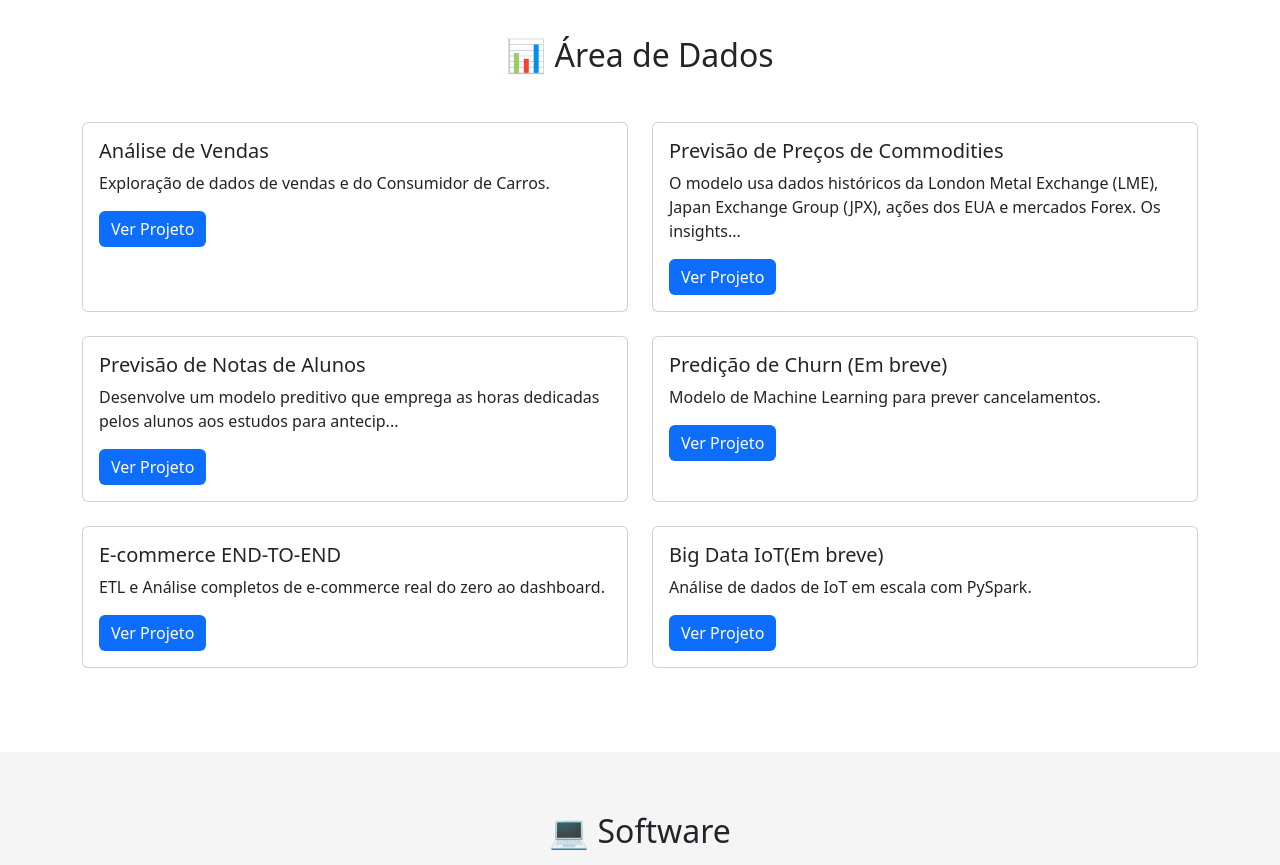
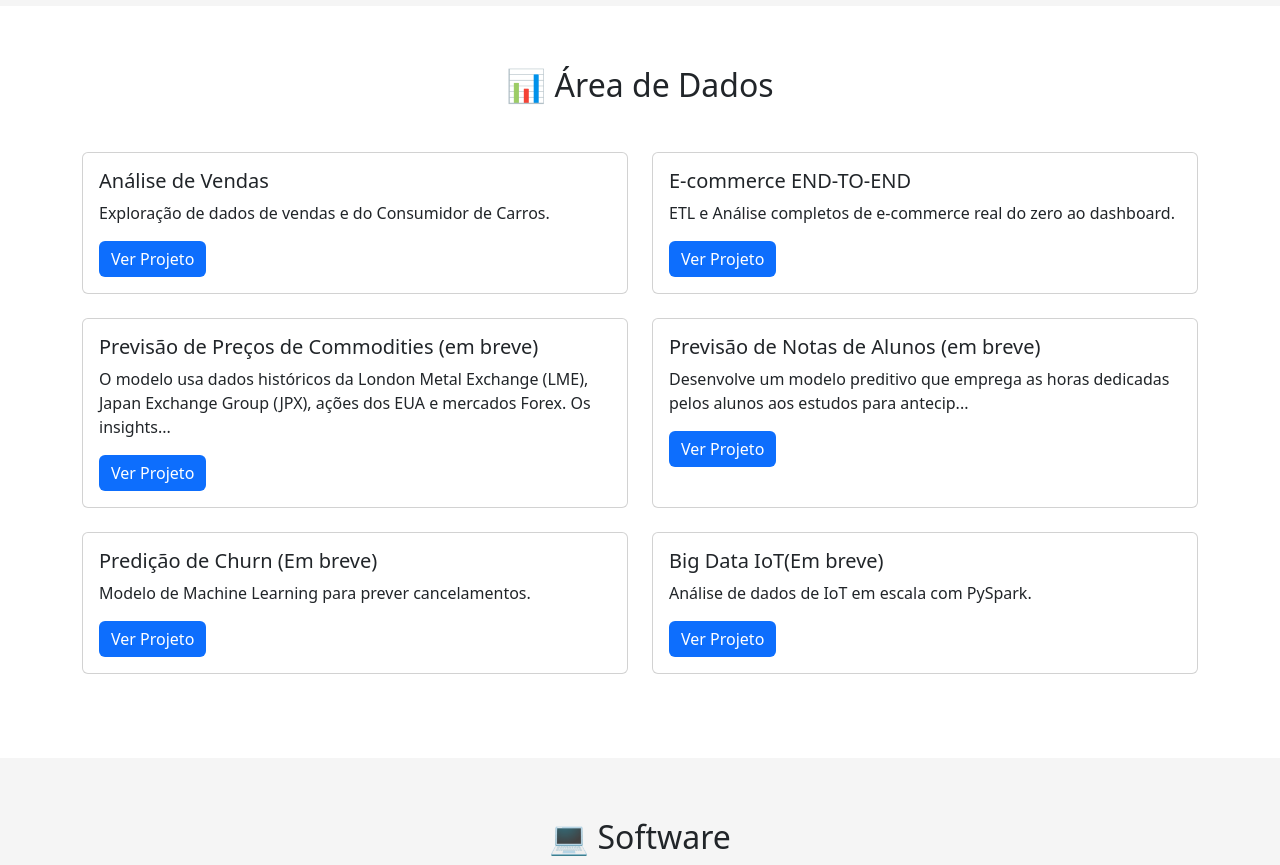
Before and after one commit to Andrey-Silva-Data/MeuPortf-lio-AndreySilva, a plain HTML site: page index.html in a window 1280 px wide. Shown: the part 1520-2385 px from the top of the page. Drawn offline with nearby package versions, Linux system fonts and the light colour scheme.

Commit message:
Update project descriptions and titles in index.html

```diff
--- a/index.html
+++ b/index.html
@@ -106,7 +106,7 @@
   <div class="container">
     <img src="imagem\179500022.jpg" alt="Minha Foto">
     <h1 class="display-5 fw-bold">Andrey Silva</h1>
-    <p class="lead">AWS Cloud | Data Scientist | Data Analyst | Machine Learn | Big Data | BI | N8N | Python | SQL | Automações</p>
+    <p class="lead">Data Engineer | Python | SQL | AWS | ETL | Spark | Big Data | Cloud | Data Pipelines | Automation | N8N | Power BI | Machine Learning</p>
   </div>
 </section>
 
@@ -205,10 +205,19 @@
           </div>
         </div>
       </div>
+       <div class="col-md-6 mb-4">
+        <div class="card h-100">
+          <div class="card-body">
+            <h5 class="card-title">E-commerce END-TO-END</h5>
+            <p class="card-text">ETL e Análise completos de e-commerce real do zero ao dashboard.</p>
+            <a href="https://github.com/Andrey-Silva-Data/ecommerce-end-to-end.git" class="btn btn-custom">Ver Projeto</a>
+          </div>
+        </div>
+      </div>
       <div class="col-md-6 mb-4">
         <div class="card h-100">
           <div class="card-body">
-            <h5 class="card-title">Previsão de Preços de Commodities</h5>
+            <h5 class="card-title">Previsão de Preços de Commodities (em breve)</h5>
             <p class="card-text">O modelo usa dados históricos da London Metal Exchange (LME), Japan Exchange Group (JPX), ações dos EUA e mercados
 Forex. Os insights...</p>
             <a href="#" class="btn btn-custom">Ver Projeto</a>
@@ -218,7 +227,7 @@ Forex. Os insights...</p>
       <div class="col-md-6 mb-4">
         <div class="card h-100">
           <div class="card-body">
-            <h5 class="card-title">Previsão de Notas de Alunos</h5>
+            <h5 class="card-title">Previsão de Notas de Alunos (em breve)</h5>
             <p class="card-text">Desenvolve um modelo preditivo que emprega as horas dedicadas pelos alunos aos estudos para antecip...</p>
             <a href="https://github.com/Andrey-Silva-Data/Previsao_de_notas.git" class="btn btn-custom">Ver Projeto</a>
           </div>
@@ -233,16 +242,7 @@ Forex. Os insights...</p>
           </div>
         </div>
       </div>
-      <div class="col-md-6 mb-4">
-        <div class="card h-100">
-          <div class="card-body">
-            <h5 class="card-title">E-commerce END-TO-END</h5>
-            <p class="card-text">ETL e Análise completos de e-commerce real do zero ao dashboard.</p>
-            <a href="https://github.com/Andrey-Silva-Data/ecommerce-end-to-end.git" class="btn btn-custom">Ver Projeto</a>
-          </div>
-        </div>
-      </div>
-      <div class="col-md-6 mb-4">
+     <div class="col-md-6 mb-4">
         <div class="card h-100">
           <div class="card-body">
             <h5 class="card-title">Big Data IoT(Em breve)</h5>
```
